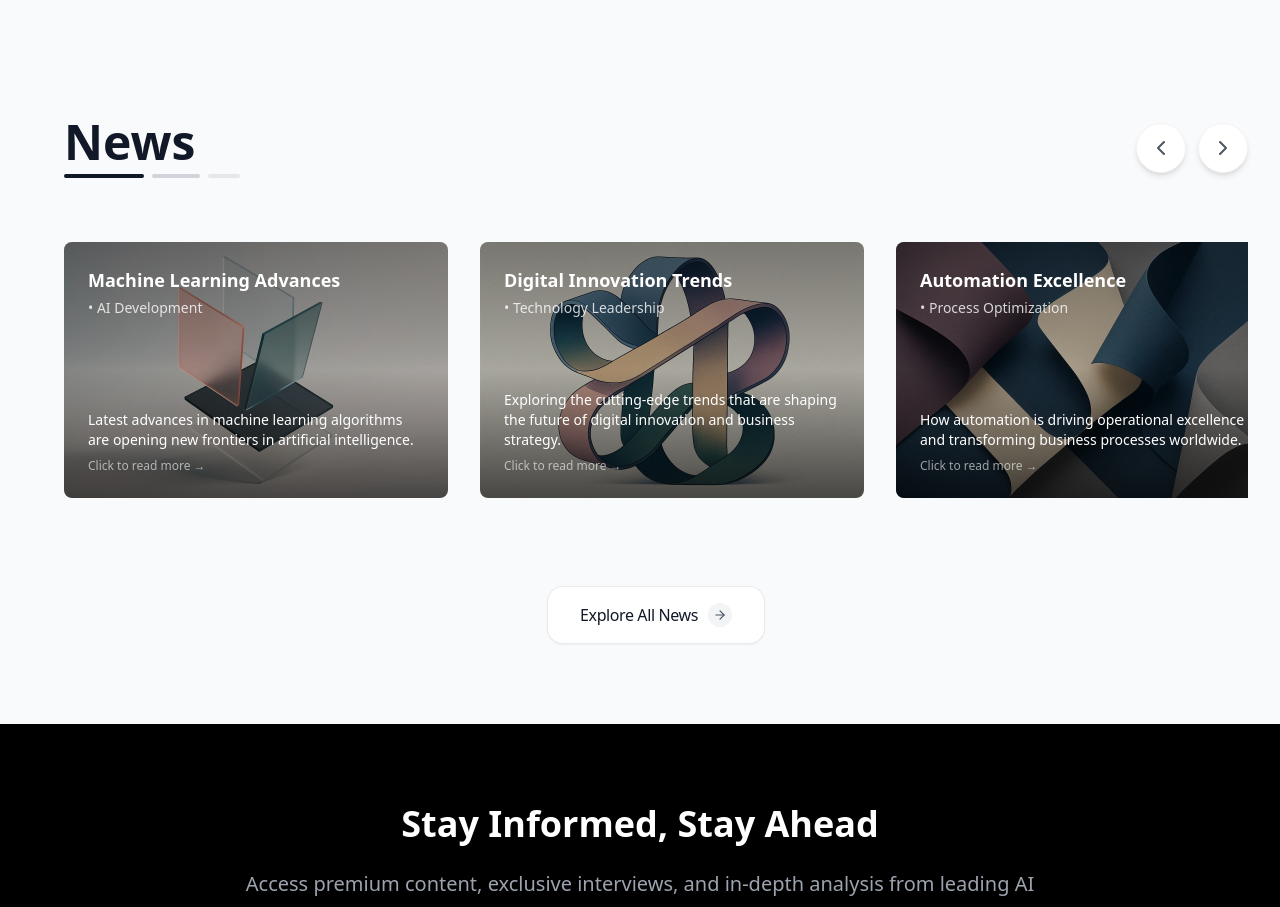
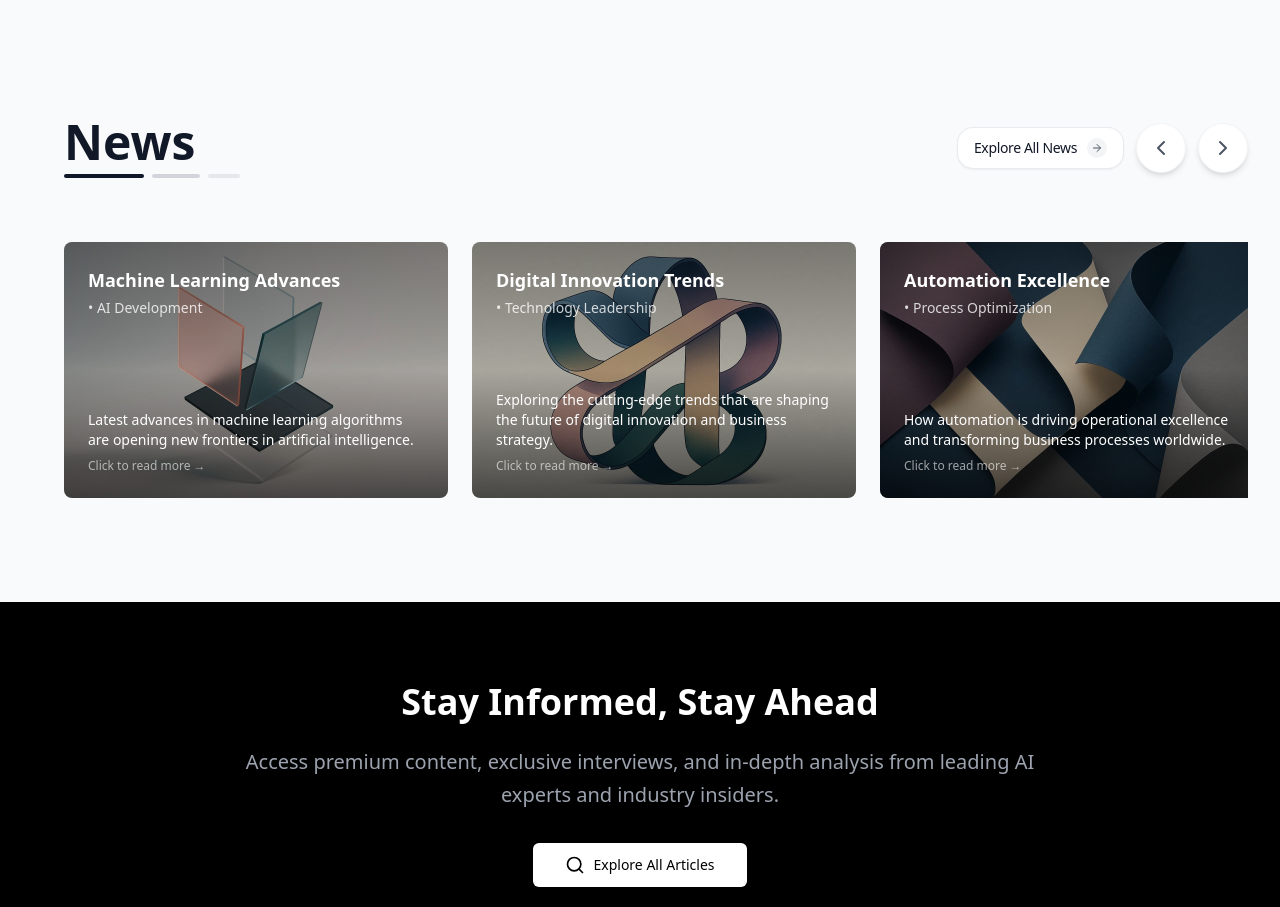
Before and after one commit to xgaming6285/Operalityx, a React (Vite) app in the folder frontend/: page /news in a window 1280 px wide. Shown: the part 2780-3687 px from the top of the page. Built offline with nearby package versions, Linux system fonts and the light colour scheme.

Commit message:
Make the explore all button better placed

```diff
--- a/frontend/src/components/news/ExploreAllButton.tsx
+++ b/frontend/src/components/news/ExploreAllButton.tsx
@@ -6,6 +6,8 @@ interface ExploreAllButtonProps {
   displayedCount: number;
   label?: string;
   className?: string;
+  layout?: "centered" | "inline"; // inline for header, centered for mobile
+  size?: "md" | "sm"; // compact for header
 }
 
 const ExploreAllButton = ({
@@ -13,32 +15,38 @@ const ExploreAllButton = ({
   totalCount,
   displayedCount,
   label = "Explore All News",
-  className = ""
+  className = "",
+  layout = "centered",
+  size = "md",
 }: ExploreAllButtonProps) => {
   if (totalCount <= displayedCount) return null;
 
-  return (
-    <div className={`flex justify-center mt-16 ${className}`}>
+  const padding = size === "sm" ? "px-4 py-2.5" : "px-8 py-4";
+  const textSize = size === "sm" ? "text-sm" : "text-base";
+  const iconWrap = size === "sm" ? "w-5 h-5" : "w-6 h-6";
+  const iconSize = size === "sm" ? "w-3 h-3" : "w-3.5 h-3.5";
+
+  const Button = (
     <button
       onClick={onClick}
-        className="group relative inline-flex items-center gap-2.5 px-8 py-4 bg-white border border-gray-200/80 rounded-2xl text-gray-900 font-medium text-base hover:bg-gray-50 hover:border-gray-300 transition-all duration-300 shadow-sm hover:shadow-lg focus:outline-none focus:ring-2 focus:ring-gray-900/20 focus:ring-offset-2 hover:scale-[1.02] active:scale-[0.98]"
+      className={`group relative inline-flex items-center gap-2.5 ${padding} bg-white border border-gray-200/80 rounded-2xl text-gray-900 font-medium ${textSize} hover:bg-gray-50 hover:border-gray-300 transition-all duration-300 shadow-sm hover:shadow-lg focus:outline-none focus:ring-2 focus:ring-gray-900/20 focus:ring-offset-2 hover:scale-[1.02] active:scale-[0.98] ${className}`}
     >
-        {/* Background gradient effect */}
       <div className="absolute inset-0 bg-gradient-to-r from-gray-50/0 via-gray-50/30 to-gray-50/0 rounded-2xl opacity-0 group-hover:opacity-100 transition-all duration-300" />
-
-        {/* Main content */}
-        <div className="relative z-10 flex items-center gap-2.5">
+      <span className="relative z-10 flex items-center gap-2.5">
         <span className="font-medium tracking-tight">{label}</span>
-
-          {/* Enhanced arrow with background */}
-          <div className="flex items-center justify-center w-6 h-6 bg-gray-100 rounded-full group-hover:bg-gray-200 transition-all duration-300">
-            <ArrowRight className="w-3.5 h-3.5 text-gray-600 group-hover:text-gray-800 group-hover:translate-x-0.5 transition-all duration-300" />
-          </div>
-        </div>
-
-        {/* Subtle shine effect on hover */}
+        <span className={`flex items-center justify-center ${iconWrap} bg-gray-100 rounded-full group-hover:bg-gray-200 transition-all duration-300`}>
+          <ArrowRight className={`${iconSize} text-gray-600 group-hover:text-gray-800 group-hover:translate-x-0.5 transition-all duration-300`} />
+        </span>
+      </span>
       <div className="absolute inset-0 bg-gradient-to-r from-transparent via-white/20 to-transparent rounded-2xl opacity-0 group-hover:opacity-100 transition-opacity duration-500 transform -skew-x-12 group-hover:animate-pulse" />
     </button>
+  );
+
+  if (layout === "inline") return Button;
+
+  return (
+    <div className="flex justify-center mt-10">
+      {Button}
     </div>
   );
 };
--- a/frontend/src/components/news/News.tsx
+++ b/frontend/src/components/news/News.tsx
@@ -44,19 +44,20 @@ const News = () => {
     setIsModalOpen(false);
   };
 
-  const renderLoadingSkeleton = () => (
+  const renderLoadingSkeleton = () =>
     Array.from({ length: 4 }).map((_, index) => (
       <div
         key={index}
         className="flex-none w-80 sm:w-96 rounded-lg h-56 sm:h-64 bg-gray-200 animate-pulse snap-start"
       />
-    ))
-  );
+    ));
 
   const renderEmptyState = () => (
     <div className="flex-none w-full text-center py-20">
       <p className="text-gray-500 text-lg">No news available</p>
-      <p className="text-gray-400 text-sm mt-2">News articles will appear here when available</p>
+      <p className="text-gray-400 text-sm mt-2">
+        News articles will appear here when available
+      </p>
     </div>
   );
 
@@ -70,14 +71,22 @@ const News = () => {
               News
             </h2>
             <div className="flex items-center space-x-2">
-              <div className="w-16 sm:w-20 h-1 bg-gray-900 rounded-full"></div>
-              <div className="w-8 sm:w-12 h-1 bg-gray-300 rounded-full"></div>
-              <div className="w-6 sm:w-8 h-1 bg-gray-200 rounded-full"></div>
+              <div className="w-16 sm:w-20 h-1 bg-gray-900 rounded-full" />
+              <div className="w-8 sm:w-12 h-1 bg-gray-300 rounded-full" />
+              <div className="w-6 sm:w-8 h-1 bg-gray-200 rounded-full" />
             </div>
           </div>
 
-          {/* Navigation arrows - Hidden on mobile, shown on tablet and up */}
-          <div className="flex items-center space-x-3">
+          {/* Right-side actions: Explore All + arrows (shown on sm and up) */}
+          <div className="hidden sm:flex items-center gap-3">
+            <ExploreAllButton
+              onClick={handleExploreAll}
+              totalCount={allNewsCards.length}
+              displayedCount={DISPLAYED_CARDS_LIMIT}
+              label="Explore All News"
+              layout="inline"
+              size="sm"
+            />
             <button
               onClick={scrollLeftBtn}
               className="p-2 sm:p-3 rounded-full bg-white shadow-md hover:shadow-lg transition-all duration-300 hover:scale-105 border border-gray-100 touch-manipulation"
@@ -98,7 +107,7 @@ const News = () => {
         {/* News Cards - Horizontal Scroll */}
         <div
           {...getDragProps()}
-          className={`flex space-x-4 sm:space-x-6 lg:space-x-8 overflow-x-auto pb-6 scrollbar-hide ${getDragProps().className}`}
+          className={`flex space-x-4 sm:space-x-6 lg:space-8 overflow-x-auto pb-6 scrollbar-hide ${getDragProps().className}`}
         >
           {isLoading ? (
             renderLoadingSkeleton()
@@ -116,13 +125,16 @@ const News = () => {
           )}
         </div>
 
-        {/* Explore All News Button */}
+        {/* Mobile-only Explore All (kept near the cards) */}
+        <div className="sm:hidden">
           <ExploreAllButton
             onClick={handleExploreAll}
             totalCount={allNewsCards.length}
             displayedCount={DISPLAYED_CARDS_LIMIT}
             label="Explore All News"
+            layout="centered"
           />
+        </div>
       </div>
 
       {/* News Modal */}
@@ -135,10 +147,7 @@ const News = () => {
 
       {/* Document Viewer */}
       {showArticleViewer && selectedDocument && (
-        <DocumentViewer
-          document={selectedDocument}
-          onClose={closeArticleViewer}
-        />
+        <DocumentViewer document={selectedDocument} onClose={closeArticleViewer} />
       )}
     </section>
   );
```
Lines whose indentation alone changed are shown as unchanged.
